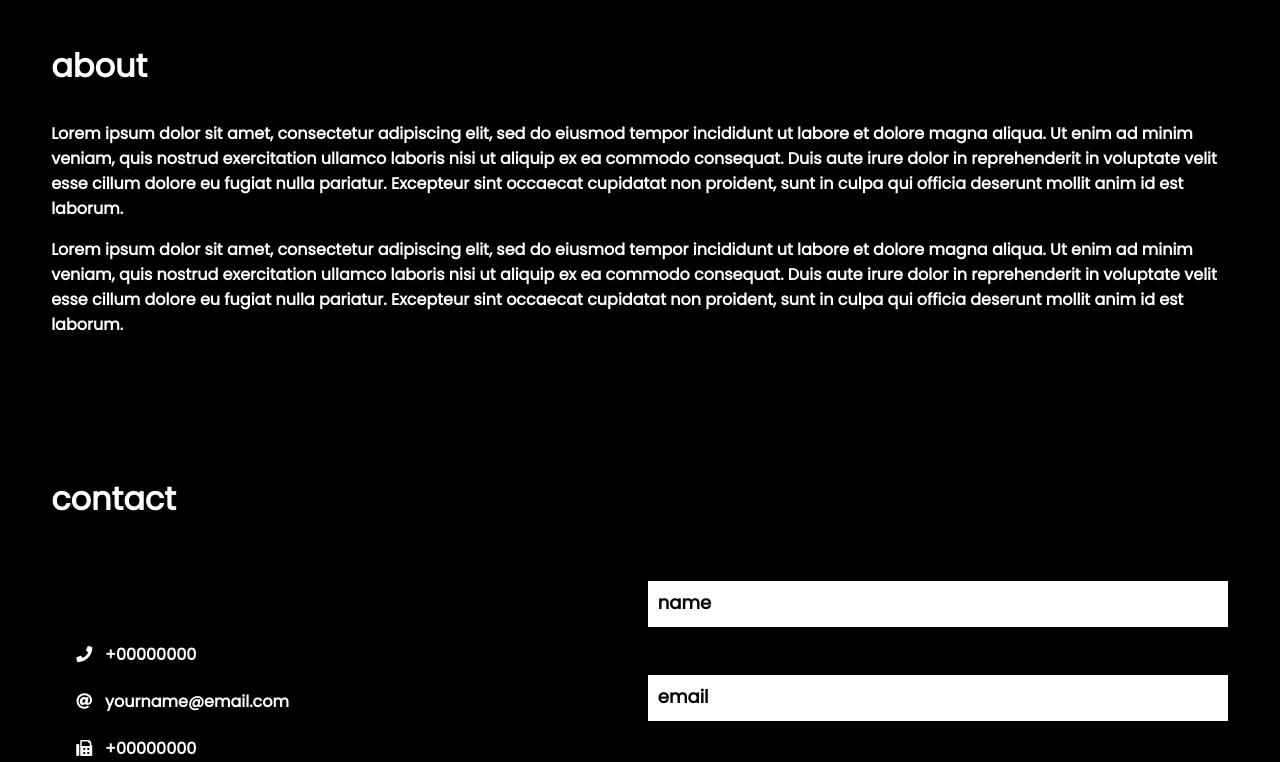
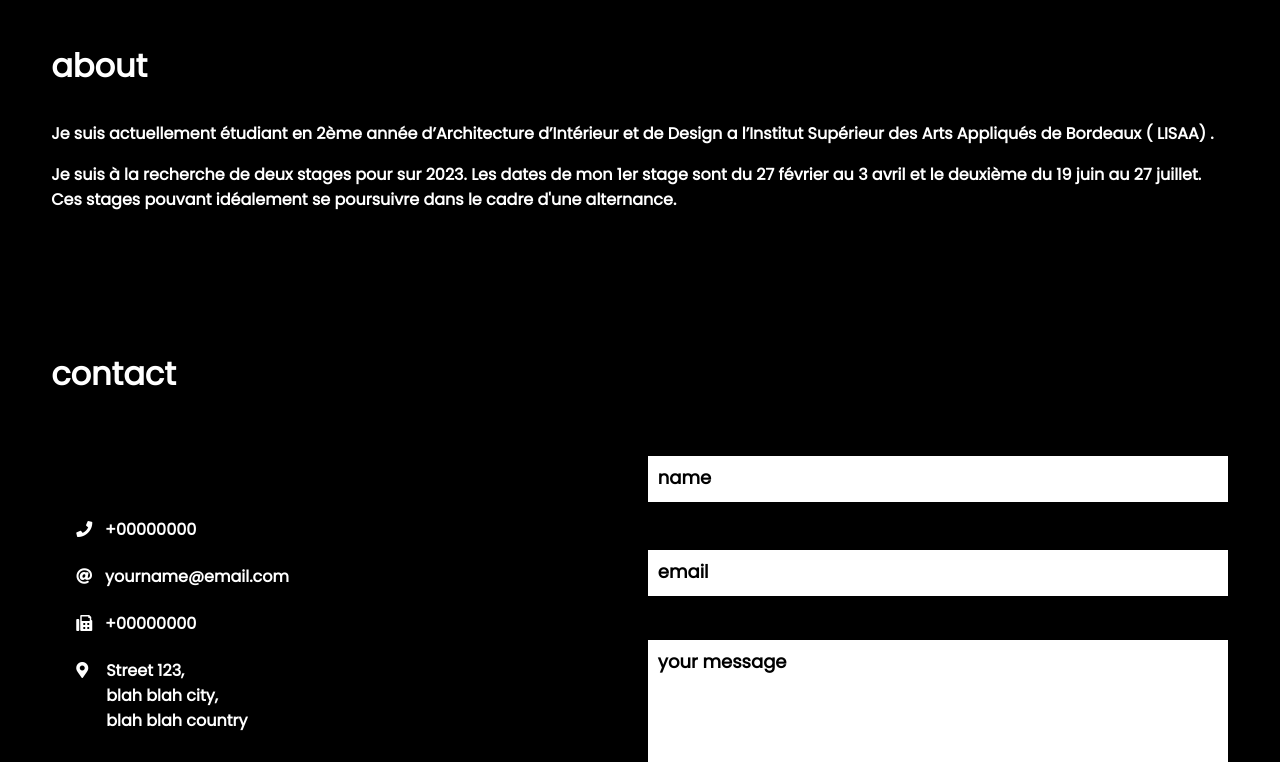
Before and after one commit to Guilhemvnt/book-archi, a plain HTML site: page index.html in a window 1280 px wide. Shown: the part 1960-2722 px from the top of the page. Drawn offline with nearby package versions, Linux system fonts and the light colour scheme.

Commit message:
Update index.html

```diff
--- a/index.html
+++ b/index.html
@@ -71,10 +71,10 @@
     <div id="bio">
         <h1>about</h1>
         <p>
-            Lorem ipsum dolor sit amet, consectetur adipiscing elit, sed do eiusmod tempor incididunt ut labore et dolore magna aliqua. Ut enim ad minim veniam, quis nostrud exercitation ullamco laboris nisi ut aliquip ex ea commodo consequat. Duis aute irure dolor in reprehenderit in voluptate velit esse cillum dolore eu fugiat nulla pariatur. Excepteur sint occaecat cupidatat non proident, sunt in culpa qui officia deserunt mollit anim id est laborum.
+           Je suis actuellement étudiant en 2ème année d’Architecture d’Intérieur et de Design a l’Institut Supérieur des Arts Appliqués de Bordeaux ( LISAA) .
         </p>
         <p>
-            Lorem ipsum dolor sit amet, consectetur adipiscing elit, sed do eiusmod tempor incididunt ut labore et dolore magna aliqua. Ut enim ad minim veniam, quis nostrud exercitation ullamco laboris nisi ut aliquip ex ea commodo consequat. Duis aute irure dolor in reprehenderit in voluptate velit esse cillum dolore eu fugiat nulla pariatur. Excepteur sint occaecat cupidatat non proident, sunt in culpa qui officia deserunt mollit anim id est laborum.
+            Je suis à la recherche de deux stages pour sur 2023. Les dates de mon 1er stage sont du 27 février au 3 avril et le deuxième du 19 juin au 27 juillet. Ces stages pouvant idéalement se poursuivre dans le cadre d'une alternance.
         </p>
     </div>
     <div id="contact">
```
